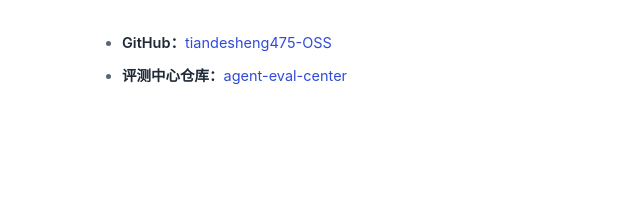
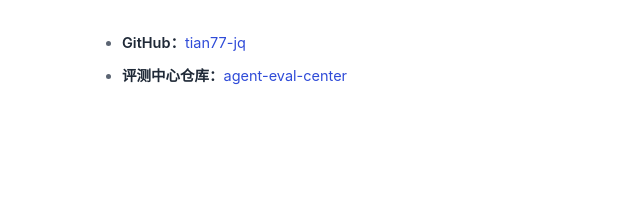
Before and after one commit to tian77-jq/portfolio, a plain HTML site: page projects.html in a window 1280 px wide. Shown: the part 1659-1859 px from the top of the page, 0-640 px from the left. Drawn offline with Linux system fonts and the light colour scheme.

Commit message:
chore: 初始化仓库（由本地打包脚本发布）

```diff
--- a/projects.html
+++ b/projects.html
@@ -117,7 +117,7 @@
         但没把它变成硬性 fail，因为"该不该答"本身需要人判断。这是当前口径最薄弱的一环。
       </div>
 
-      <p><a href="https://github.com/tiandesheng475-OSS/cement-sales-agent" target="_blank" rel="noopener">→ 源码与复现步骤</a></p>
+      <p><a href="https://github.com/tian77-jq/cement-sales-agent" target="_blank" rel="noopener">→ 源码与复现步骤</a></p>
     </div>
 
     <!-- ============ 衡鉴 ============ -->
@@ -154,7 +154,7 @@
         这不是判分问题，是长期记忆该做成结构化存储而我没做完。
       </div>
 
-      <p><a href="https://github.com/tiandesheng475-OSS/hengjian-finrisk-agent" target="_blank" rel="noopener">→ 源码与复现步骤</a></p>
+      <p><a href="https://github.com/tian77-jq/hengjian-finrisk-agent" target="_blank" rel="noopener">→ 源码与复现步骤</a></p>
     </div>
 
     <!-- ============ 贺兰 ============ -->
@@ -191,7 +191,7 @@
         这部分我还没做，因此贺兰在安全维度上不该被当作可交付状态。
       </div>
 
-      <p><a href="https://github.com/tiandesheng475-OSS/helan-lingyou-agent" target="_blank" rel="noopener">→ 源码与复现步骤</a></p>
+      <p><a href="https://github.com/tian77-jq/helan-lingyou-agent" target="_blank" rel="noopener">→ 源码与复现步骤</a></p>
     </div>
 
     <!-- ============ ResearchOS ============ -->
@@ -222,7 +222,7 @@
         这个产品在作品集里的角色是"证明我能把治理类判据写成可执行检查"，不是"已交付的科研平台"。
       </div>
 
-      <p><a href="https://github.com/tiandesheng475-OSS/researchos-agent" target="_blank" rel="noopener">→ 源码与复现步骤</a></p>
+      <p><a href="https://github.com/tian77-jq/researchos-agent" target="_blank" rel="noopener">→ 源码与复现步骤</a></p>
     </div>
   </div>
 </section>
@@ -231,8 +231,8 @@
   <div class="wrap">
     <div class="sec-head"><h2>联系</h2><p>田德盛 · 计算机学院 · 智科 251 · GPA 3.72 / 4.0</p></div>
     <ul class="tight">
-      <li><b>GitHub：</b><a href="https://github.com/tiandesheng475-OSS" target="_blank" rel="noopener">tiandesheng475-OSS</a></li>
-      <li><b>评测中心仓库：</b><a href="https://github.com/tiandesheng475-OSS/agent-eval-center" target="_blank" rel="noopener">agent-eval-center</a></li>
+      <li><b>GitHub：</b><a href="https://github.com/tian77-jq" target="_blank" rel="noopener">tian77-jq</a></li>
+      <li><b>评测中心仓库：</b><a href="https://github.com/tian77-jq/agent-eval-center" target="_blank" rel="noopener">agent-eval-center</a></li>
     </ul>
   </div>
 </section>
```
Also changed, not shown: index.html (+3 -3 lines), 1 other file.
